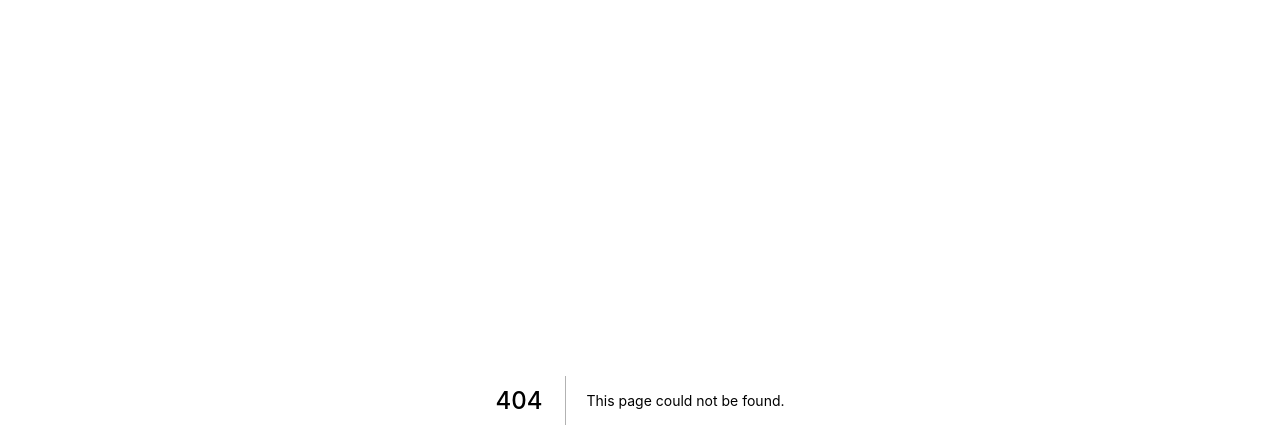
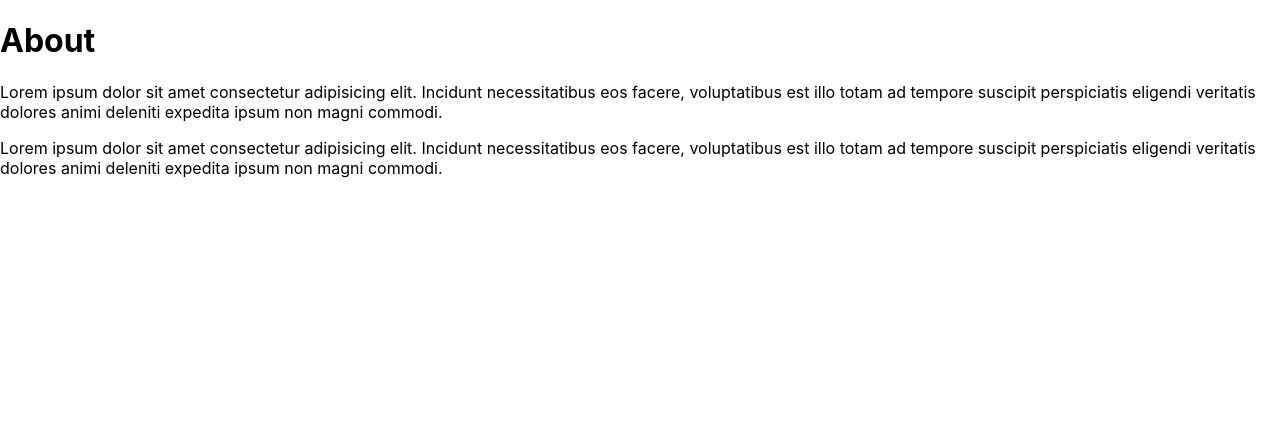
Before and after one commit to Sboursen/nextjs-tut, a Next.js app: page /about in a window 1280 px wide. Before the commit this address had no page. Shown: the top 448 px of the page. Built offline with nearby package versions, Linux system fonts and the light colour scheme.

Commit message:
Add About page

```diff
--- /dev/null
+++ b/pages/about.tsx
@@ -0,0 +1,23 @@
+import type { NextPage } from 'next';
+
+const About: NextPage = () => {
+  return (
+    <div>
+      <h1>About</h1>
+      <p>
+        Lorem ipsum dolor sit amet consectetur adipisicing elit. Incidunt
+        necessitatibus eos facere, voluptatibus est illo totam ad tempore
+        suscipit perspiciatis eligendi veritatis dolores animi deleniti expedita
+        ipsum non magni commodi.
+      </p>
+      <p>
+        Lorem ipsum dolor sit amet consectetur adipisicing elit. Incidunt
+        necessitatibus eos facere, voluptatibus est illo totam ad tempore
+        suscipit perspiciatis eligendi veritatis dolores animi deleniti expedita
+        ipsum non magni commodi.
+      </p>
+    </div>
+  );
+};
+
+export default About;
```
